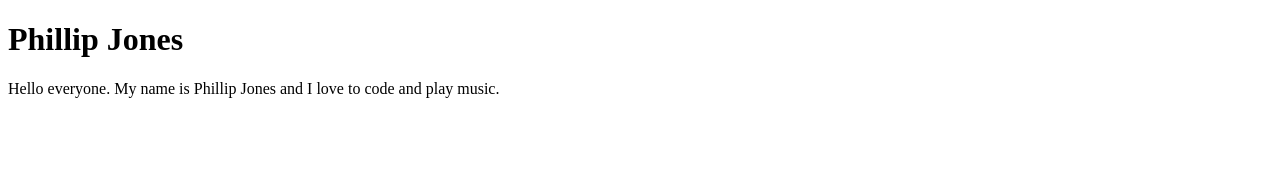
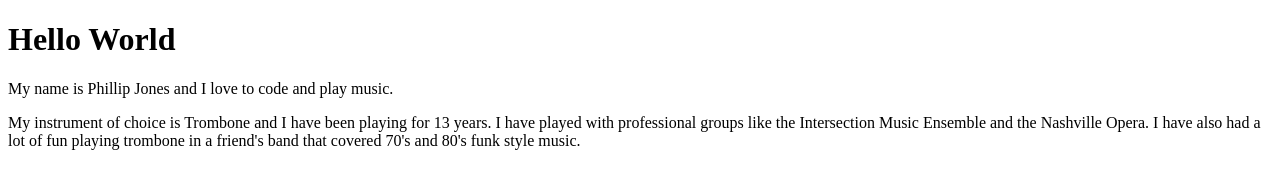
Before and after one commit to ptj92e/ptj92e.github.io, a plain HTML site: page index.html in a window 1280 px wide. Drawn offline with Linux system fonts and the light colour scheme.

Commit message:
Update index.html

```diff
--- a/index.html
+++ b/index.html
@@ -7,7 +7,12 @@
 </head>
 
 <body>
-    <h1>Phillip Jones</h1>
+    <h1>Hello World</h1>
 
-    <p>Hello everyone. My name is Phillip Jones and I love to code and play music.</p>
+    <p>My name is Phillip Jones and I love to code and play music.</p>
+
+    <p>My instrument of choice is Trombone and I have been playing for 13 years. I have played with professional groups like the Intersection Music Ensemble and the Nashville Opera. I have also had a lot of fun playing trombone in a friend's band that covered 70's and 80's funk style music.</p>
+
+    <p></p>
+
 </body>
```
